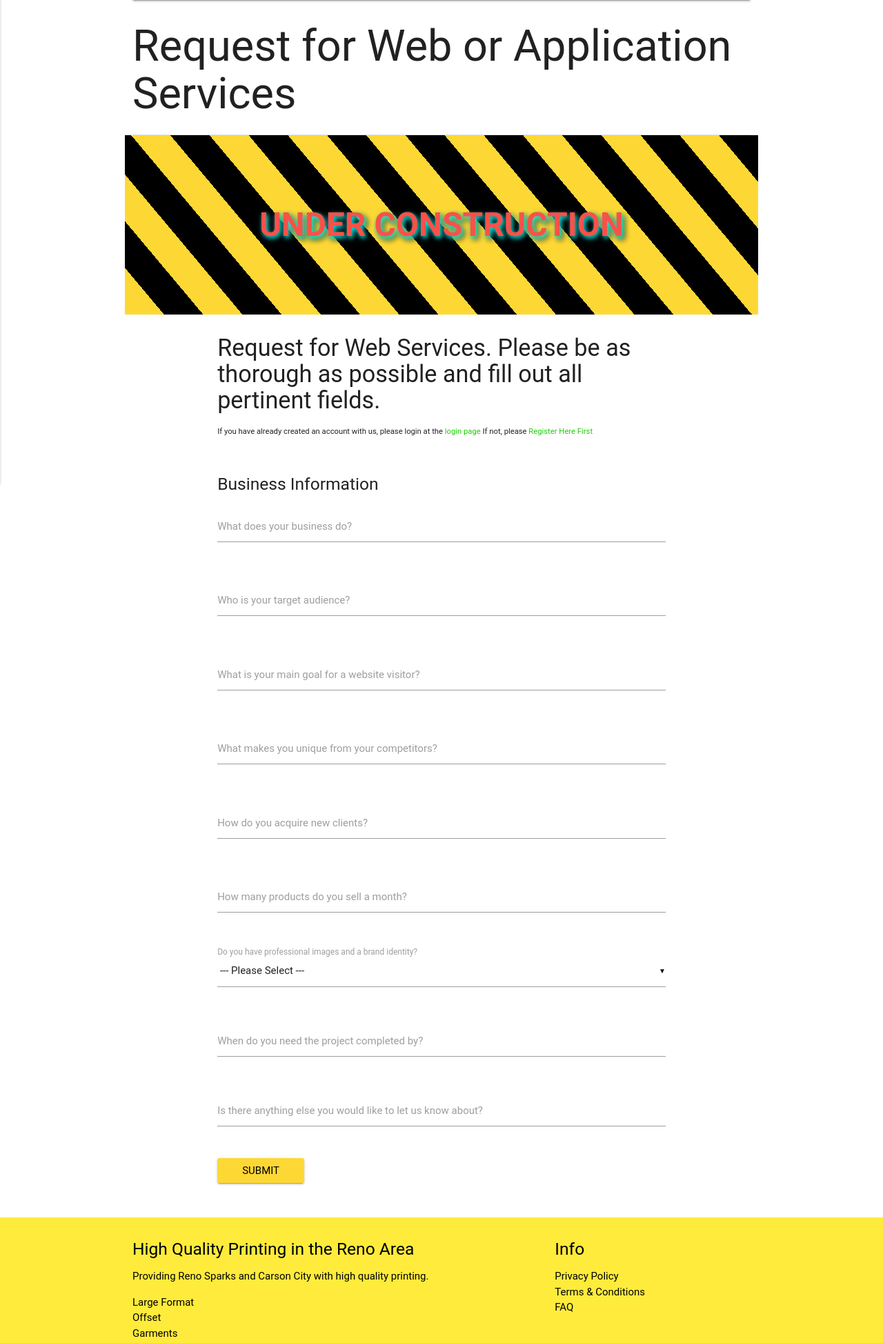
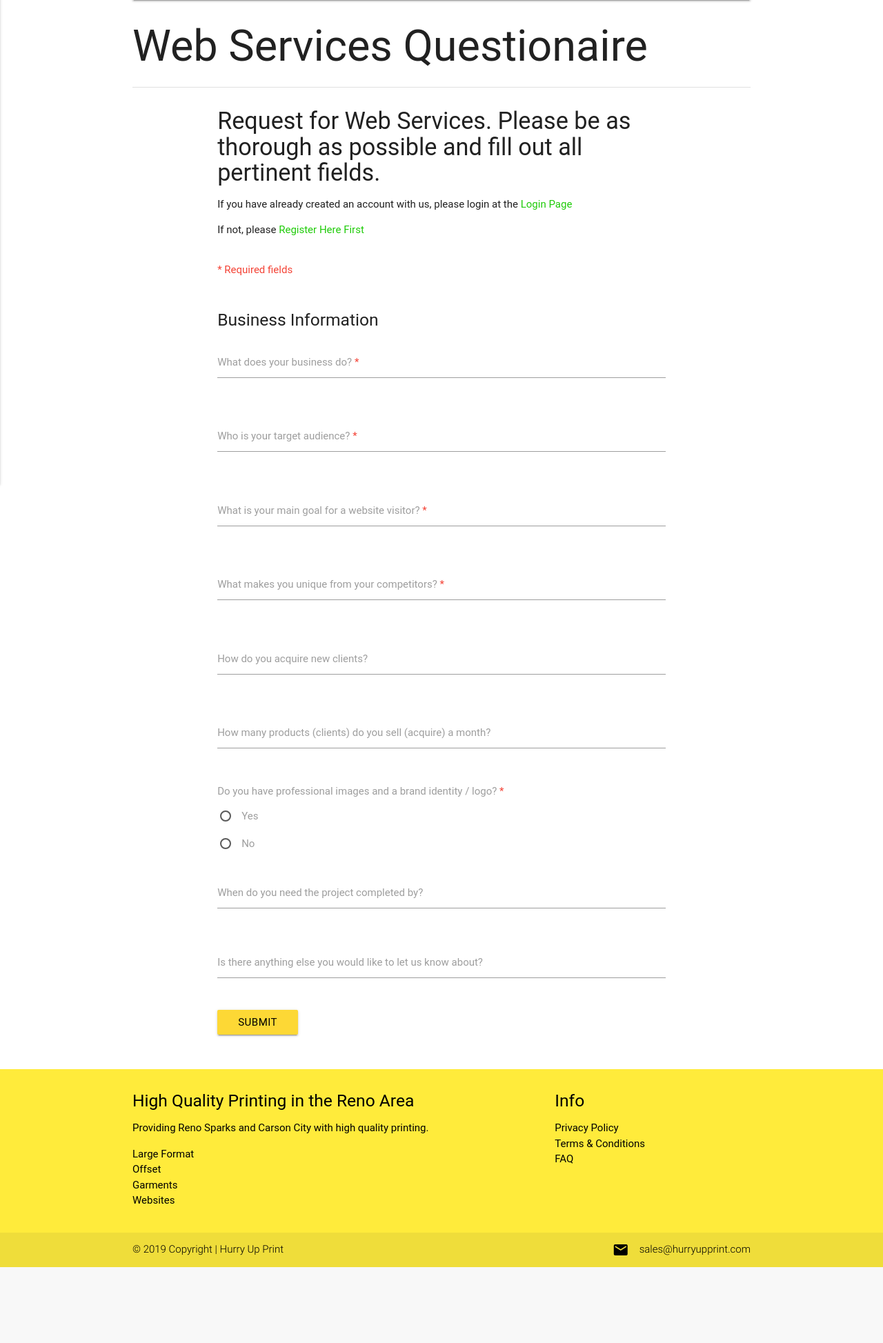
Before and after one commit to wcolts2000/hup-client, a PHP site: page /websites/request_form.php in a window 1280 px wide. Shown: the part 158-2105 px from the top of the page at 69% size. After the commit the page ends 1995 px from the top, so only its background shows below. Run offline with PHP 8.4, Linux system fonts and the light colour scheme; some libraries are stand-ins or nearby versions; some web fonts are replaced.

Commit message:
web services questionaire added

```diff
--- a/404.php
+++ b/404.php
@@ -11,7 +11,7 @@
       <h4>Looks like we can't find what you are looking for</h4>
     </div>
     <div id="img-wrapper404" class="col s12 m8">
-      <img src="img/maps.jpg" id="img404" alt="table of maps" class="responsive-img">
+      <img src="/img/maps.jpg" id="img404" alt="table of maps" class="responsive-img">
       <a id="btn404" class="btn yellow darken-1 black-text waves-effect waves-light" href="/index.php">Return Home</a>
     </div>
   </div>
--- a/includes/login.inc.php
+++ b/includes/login.inc.php
@@ -29,8 +29,8 @@ if (isset($_POST['login-submit'])) {
             if ($row["admin"] === 1) {
               $_SESSION['admin'] = $row['admin'];
             }
+          $_SESSION['email'] = $row["email"];
           $_SESSION['id'] = $row["id"];
-          $_SESSION['email'] = $row["email"];
           header("Location: ../index.php?login=success");
           exit();
         } else {
--- a/js/index.js
+++ b/js/index.js
@@ -1,10 +1,3 @@
-const appState = {
-  username: '',
-  password: '',
-  loggedIn: false,
-  loginModalOpen: false
-};
-
 $(document).ready(function() {
   // NAVBAR
   // Init nav dropdowns
@@ -25,15 +18,9 @@ $(document).ready(function() {
 
   // FORM SELECTS
   $('select').material_select();
-
-  // TEXTAREAS
-  // $('#business_objective').val('New Text');
-  // $('#prospective_clients').val('New Text');
-  // $('#goal').val('New Text');
-  // $('#uniq').val('New Text');
-  // $('#new_clients').val('New Text');
-  // $('#sales').val('New Text');
-  // $('#questions').val('New Text');
+  $('.select-wrapper').click(function(e){
+    e.stopPropagation();
+  });
 
   // DATE PICKER
   $('.datepicker').pickadate({
--- a/register.php
+++ b/register.php
@@ -105,7 +105,7 @@
         </div>
       </div>
       <div class="row">
-        <div class="input-field col m6 s12">
+        <div class="input-field col m6 s12 select-wrapper">
           <select name="country" id="country">
             <option value="" disabled> --- Please Select --- </option>
             <option value="244">Aaland Islands</option>
@@ -364,7 +364,7 @@
           </select>
           <label for="country">Country <span class="red-text">*</span></label>
         </div>
-        <div class="input-field col m6 s12">
+        <div class="input-field col m6 s12 select-wrapper">
           <select name="state" id="state">
             <option value="" selected disabled> --- Please Select --- </option>
             <option value="3613">Alabama</option>
--- a/websites/request_form.php
+++ b/websites/request_form.php
@@ -16,26 +16,30 @@
 </nav>
 
 <section class="request_form__section">
-<h1>Request for Web or Application Services</h1>
+<h1>Web Services Questionaire</h1>
   <div class="divider"></div>
- <?php require('../under_construction.php') ?>
 
  <!-- START FORM -->
  <div class="container m2a">
   <div class="row">
     <h4>Request for Web Services. Please be as thorough as possible and fill out all pertinent fields.</h4>
-    <small>If you have already created an account with us, please login at the
-      <a href="/login.php">login page</a>
-    </small>
-    <small>If not, please
+    <p>If you have already created an account with us, please login at the
+      <a href="/login.php">Login Page</a>
+    </p>
+    <p>If not, please
       <a href="/register.php">Register Here First</a>
-    </small>
+    </p>
   </div>
   <div class="row">
+      <p class="red-text">* Required fields</p>
     <?php
     if (isset($_GET['error'])) {
       if ($_GET['error'] == 'emptyfields') {
         echo "<span class='err'>Fill out all required fields</span>";
+      } elseif ($_GET['error'] == 'notloggedin') {
+        echo "<span class='err'>You must be logged in to request services, please log in or register</span>";
+      } elseif ($_GET['error'] == "sqlerror") {
+        echo "<span class='err'>SQL ERROR</span>";
       }
     }
     ?>
@@ -48,98 +52,119 @@
       <!-- <div class="col s12 divider mb1"></div> -->
       <div class="row">
         <div class="input-field col s12">
-          <textarea class="materialize-textarea" name="business_objective" id="business_objective" value="<?php
-                                                                                                          if (isset($_GET['b_obj'])) {
-                                                                                                            echo $_GET['b_obj'];
-                                                                                                          }
-                                                                                                          ?>"></textarea>
-          <label for="business_objective">What does your business do?</label>
+          <textarea required class="materialize-textarea" name="business_objective" id="business_objective"><?php if (isset($_GET['b_obj'])) { echo $_GET['b_obj']; } ?></textarea>
+          <label for="business_objective">What does your business do? <span class="red-text">*</span></label>
         </div>
       </div>
       <div class="row">
         <div class="input-field col s12">
-          <textarea class="materialize-textarea"  name="prospective_clients" id="prospective_clients" value="<?php
+          <textarea required class="materialize-textarea"  name="prospective_clients" id="prospective_clients"><?php
                                                                                                           if (isset($_GET['p_client'])) {
                                                                                                             echo $_GET['p_client'];
                                                                                                           }
-                                                                                                          ?>"></textarea>
-          <label for="prospective_clients">Who is your target audience?</label>
+                                                                                                          ?></textarea>
+          <label for="prospective_clients">Who is your target audience? <span class="red-text">*</span></label>
         </div>
       </div>
       <div class="row">
         <div class="input-field col s12">
-          <textarea class="materialize-textarea" name="goal" id="goal" value="<?php
+          <textarea  required class="materialize-textarea" name="goal" id="goal"><?php
                                                                                                           if (isset($_GET['goal'])) {
                                                                                                             echo $_GET['goal'];
                                                                                                           }
-                                                                                                          ?>"></textarea>
-          <label for="goal">What is your main goal for a website visitor?</label>
+                                                                                                          ?></textarea>
+          <label for="goal">What is your main goal for a website visitor? <span class="red-text">*</span></label>
         </div>
       </div>
       <div class="row">
         <div class="input-field col s12">
-          <textarea class="materialize-textarea" name="uniq" id="uniq" value="<?php
+          <textarea required class="materialize-textarea" name="uniq" id="uniq"><?php
                                                                                                           if (isset($_GET['uniq'])) {
                                                                                                             echo $_GET['uniq'];
                                                                                                           }
-                                                                                                          ?>"></textarea>
-          <label for="uniq">What makes you unique from your competitors?</label>
+                                                                                                          ?></textarea>
+          <label for="uniq">What makes you unique from your competitors? <span class="red-text">*</span></label>
         </div>
       </div>
       <div class="row">
         <div class="input-field col s12">
-          <textarea class="materialize-textarea" name="new_clients" id="new_clients" value="<?php
+          <textarea class="materialize-textarea" name="new_clients" id="new_clients"><?php
                                                                                                           if (isset($_GET['n_client'])) {
                                                                                                             echo $_GET['n_client'];
                                                                                                           }
-                                                                                                          ?>"></textarea>
+                                                                                                          ?></textarea>
           <label for="new_clients">How do you acquire new clients?</label>
         </div>
       </div>
       <div class="row">
         <div class="input-field col s12">
-          <textarea class="materialize-textarea" name="sales" id="sales" value="<?php
+          <textarea class="materialize-textarea" name="sales" id="sales"><?php
                                                                                                           if (isset($_GET['sales'])) {
                                                                                                             echo $_GET['sales'];
                                                                                                           }
-                                                                                                          ?>"></textarea>
-          <label for="sales">How many products do you sell a month?</label>
+                                                                                                          ?></textarea>
+          <label for="sales">How many products (clients) do you sell (acquire) a month?</label>
         </div>
       </div>
       <div class="row">
-      <div class="input-field col s12">
-          <select name="brand" id="state">
-            <option value="" selected disabled> --- Please Select --- </option>
-            <option value="0">No</option>
-            <option value="1">Yes</option>
-          </select>
-          <label for="brand">Do you have professional images and a brand identity?</label>
+        <div class="col s12">
+          <h6 class="grey-text">Do you have professional images and a brand identity / logo? <span class="red-text">*</span></h6>
+          <p>
+            <input required value="1" id="yes" type="radio" class="with-gap" name="brand" <?php if (isset($_GET['brand'])) {
+              if($_GET['brand'] == "1") {
+                echo "checked";
+              }
+            } ?>>
+            <label for="yes">Yes</label>
+          </p>
+          <p>
+            <input required value='false' id="no" type="radio" class="with-gap" name="brand" <?php if (isset($_GET['brand'])) {
+              if($_GET['brand'] == "false") {
+                echo "checked";
+              }
+            } ?>>
+            <label for="no">No</label>
+          </p>
         </div>
       </div>
       <div class="row">
         <div class="input-field col s12">
-          <input type="text" class="datepicker" id="datepicker">
+          <input name="datepicker" type="text" class="datepicker" id="datepicker" value="<?php if (isset($_GET['deadline'])) {
+            echo $_GET['deadline'];
+          } ?>">
           <label for="datepicker">When do you need the project completed by?</label>
         </div>
       </div>
       <div class="row">
         <div class="input-field col s12">
-          <textarea class="materialize-textarea" name="questions" id="questions" value="<?php
+          <textarea class="materialize-textarea" name="questions" id="questions"><?php
                                                                                                           if (isset($_GET['questions'])) {
                                                                                                             echo $_GET['questions'];
                                                                                                           }
-                                                                                                          ?>"></textarea>
+                                                                                                          ?></textarea>
           <label for="first_name">Is there anything else you would like to let us know about?</label>
         </div>
       </div>
+      <input
+        type="text"
+        name="id"
+        hidden
+        value="<?php
+          if(isset($_SESSION['id'])) {
+            echo $_SESSION['id'];
+          } else {
+            echo  null;
+          }
+        ?>"
+      >
 
-      <input name="register-submit" type="submit" value="Submit"
-        class="btn waves-effect waves-light yellow darken-1 black-text">
+      <button name="register-submit" type="submit"
+        class="btn waves-effect waves-light yellow darken-1 black-text">Submit</button>
 
     </form>
   </div>
 </div>
- <!-- END FORM -->
+<!-- END FORM -->
 
 </section>
 
```
Also changed, not shown: css/styles.css (+51 -0 lines), includes/request.web.services.inc.php (added, +52 -0 lines), index.php (+16 -0 lines), sql.tables.txt (+14 -0 lines), web-banner.php (added, +14 -0 lines), img/macbook-and-tablet.jpg (added), img/social-media-map.png (added).
